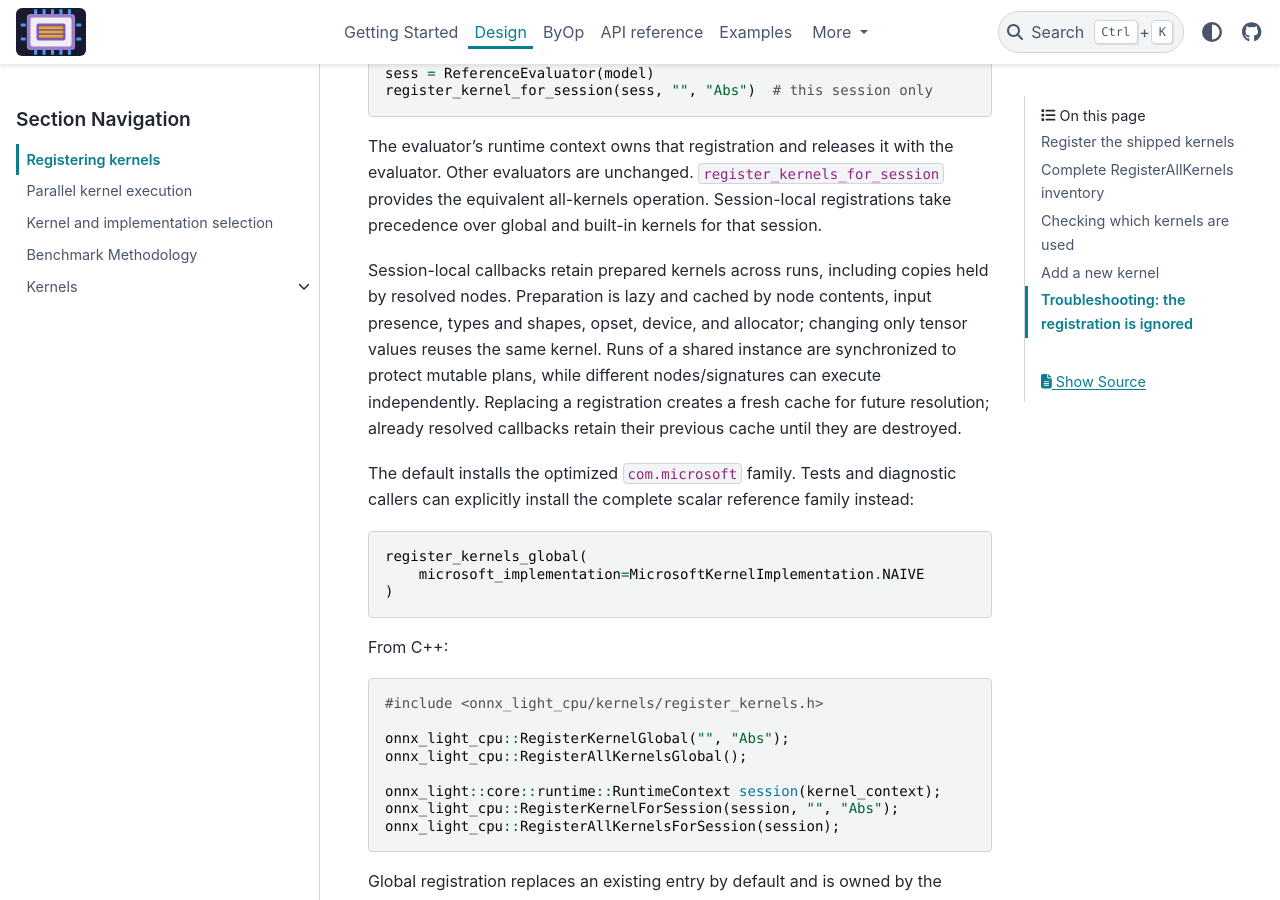
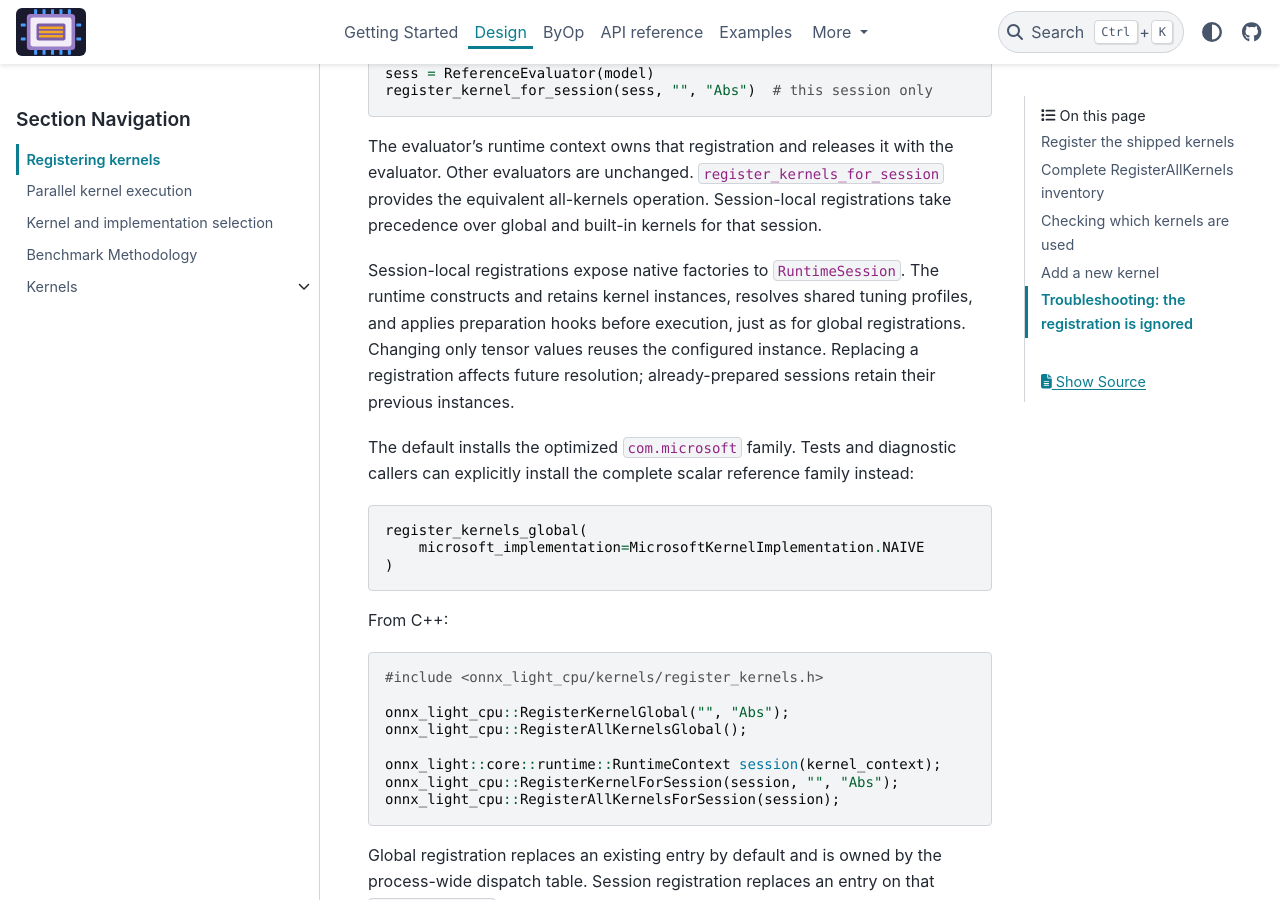
Before and after one commit to xadupre/onnx-light-cpu, a Sphinx documentation site: the page built from docs/design/registering_kernels.rst, in a window 1280 px wide and 900 px high, scrolled down 1201 px. Built offline with Sphinx 7.4.7 and the PyData theme 0.15.4, drawn with Linux system fonts in a browser that asks for light colours; pages that are not in the unit, such as notebooks, are missing from menus.

Commit message:
Prepare TreeEnsemble and use shared tuning (#866)
* Prepare TreeEnsemble plan in kernel factory

Co-authored-by: Copilot <223556219+Copilot@users.noreply.github.com>

* Use shared tuning for TreeEnsemble

Remove the unused bespoke profile registry and calibration store. Expose TreeEnsemble scheduling through the standard onnx-light tuning schema and keep direct policy injection only for execution-path tests.\n\nCo-authored-by: Copilot <223556219+Copilot@users.noreply.github.com>

* Fix TreeEnsemble tuning review issues

Enforce participant limits in row-parallel dispatch, support a unit row threshold without duplicate regions, and reconfigure the compact plan without retaining duplicate model attributes.\n\nCo-authored-by: Copilot <223556219+Copilot@users.noreply.github.com>

* Fix TreeEnsemble tuning update safety

Apply execution tuning transactionally and honor the configured batch size in balanced tree-parallel evaluation.

Co-authored-by: Copilot <223556219+Copilot@users.noreply.github.com>

* Fix TreeEnsemble small-batch workspace sizing

Enable AVX-512 partition padding only when the configured batch can amortize it, keeping actual scratch allocation within the reported workspace bound.

Co-authored-by: Copilot <223556219+Copilot@users.noreply.github.com>

* Apply session kernel tuning through runtime lifecycle

Register native session factories so RuntimeSession can resolve tuning and preparation hooks. Cover typed TreeEnsemble profiles, executor submissions, invalid tuning, and offset tree-parallel batches.

Co-authored-by: Copilot <223556219+Copilot@users.noreply.github.com>

---------

Co-authored-by: Copilot <223556219+Copilot@users.noreply.github.com>

```diff
--- a/docs/design/registering_kernels.rst
+++ b/docs/design/registering_kernels.rst
@@ -60,13 +60,12 @@ evaluator. Other evaluators are unchanged. ``register_kernels_for_session``
 provides the equivalent all-kernels operation. Session-local registrations take
 precedence over global and built-in kernels for that session.
 
-Session-local callbacks retain prepared kernels across runs, including copies
-held by resolved nodes. Preparation is lazy and cached by node contents, input
-presence, types and shapes, opset, device, and allocator; changing only tensor
-values reuses the same kernel. Runs of a shared instance are synchronized to
-protect mutable plans, while different nodes/signatures can execute independently.
-Replacing a registration creates a fresh cache for future resolution; already
-resolved callbacks retain their previous cache until they are destroyed.
+Session-local registrations expose native factories to ``RuntimeSession``.
+The runtime constructs and retains kernel instances, resolves shared tuning
+profiles, and applies preparation hooks before execution, just as for global
+registrations. Changing only tensor values reuses the configured instance.
+Replacing a registration affects future resolution; already-prepared sessions
+retain their previous instances.
 
 The default installs the optimized ``com.microsoft`` family. Tests and
 diagnostic callers can explicitly install the complete scalar reference
```
Also changed, not shown: 9 other files.
